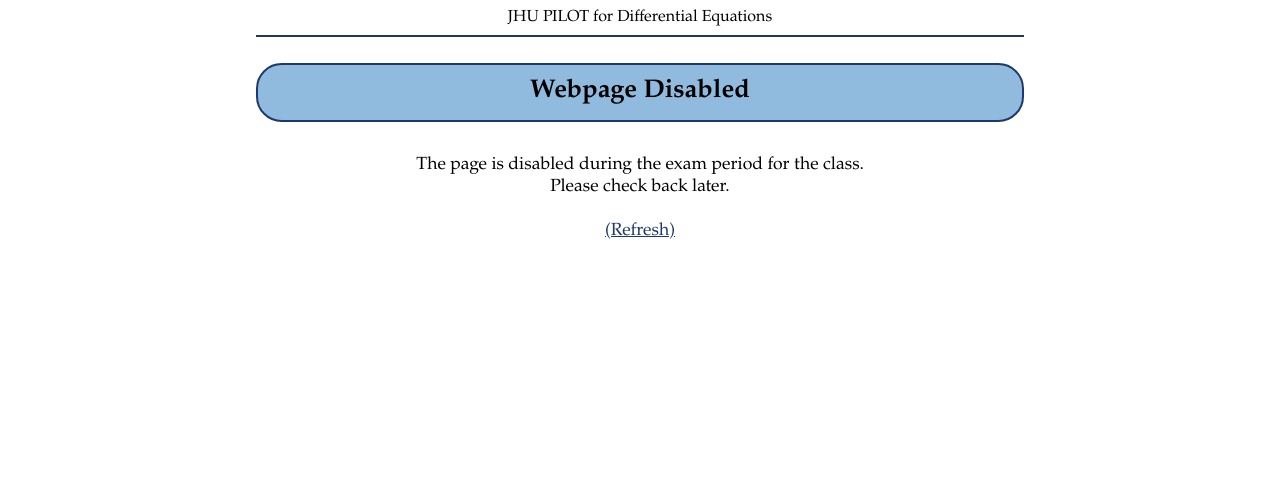
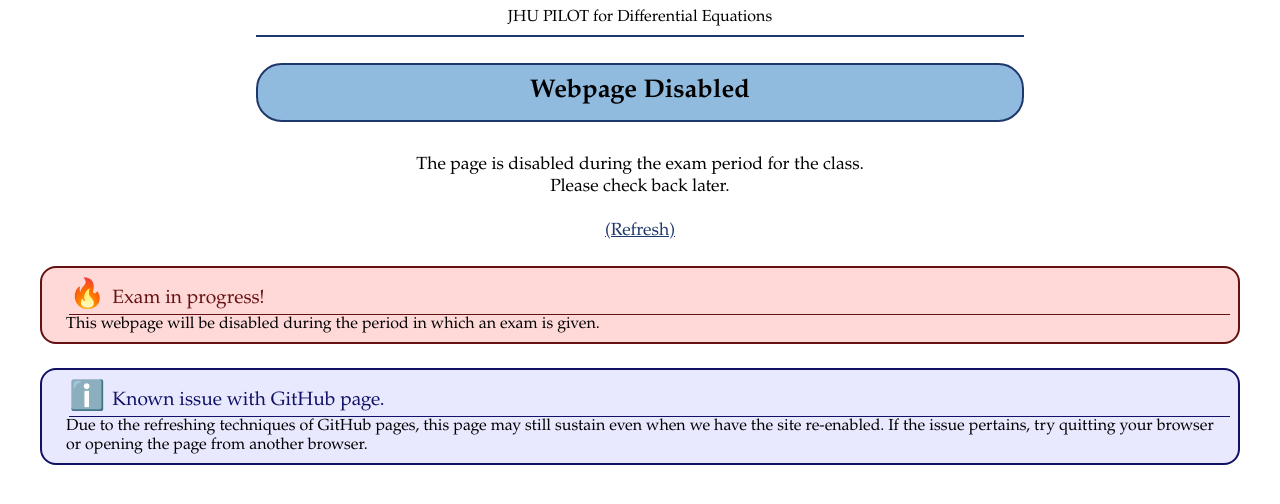
Before and after one commit to JHU-ODE-PILOT/SP25, a Jekyll site: the page disabled.html, which Jekyll copies as it is, in a window 1280 px wide. Shown: the top 504 px of the page. Built offline with Jekyll 4.4.1, drawn with Linux system fonts in a browser that asks for light colours.

Commit message:
Update disabled.html

```diff
--- a/disabled.html
+++ b/disabled.html
@@ -37,6 +37,21 @@
     <a href="https://jhu-ode-pilot.github.io/SP25">(Refresh)</a>
 </div>
   </div>
+
+<div class='admonition danger'>
+    <div class='title'>Exam in progress!</div>
+    <div class='content' markdown='1'>
+  This webpage will be disabled during the period in which an exam is given.
+    </div>
+</div>
+
+<div class='admonition info'>
+    <div class='title'>Known issue with GitHub page.</div>
+    <div class='content' markdown='1'>
+  Due to the refreshing techniques of GitHub pages, this page may still sustain even when we have the site re-enabled. If the issue pertains, try quitting your browser or opening the page from another browser.
+    </div>
+  </div>
+
 </body>
 
 </html>
```
